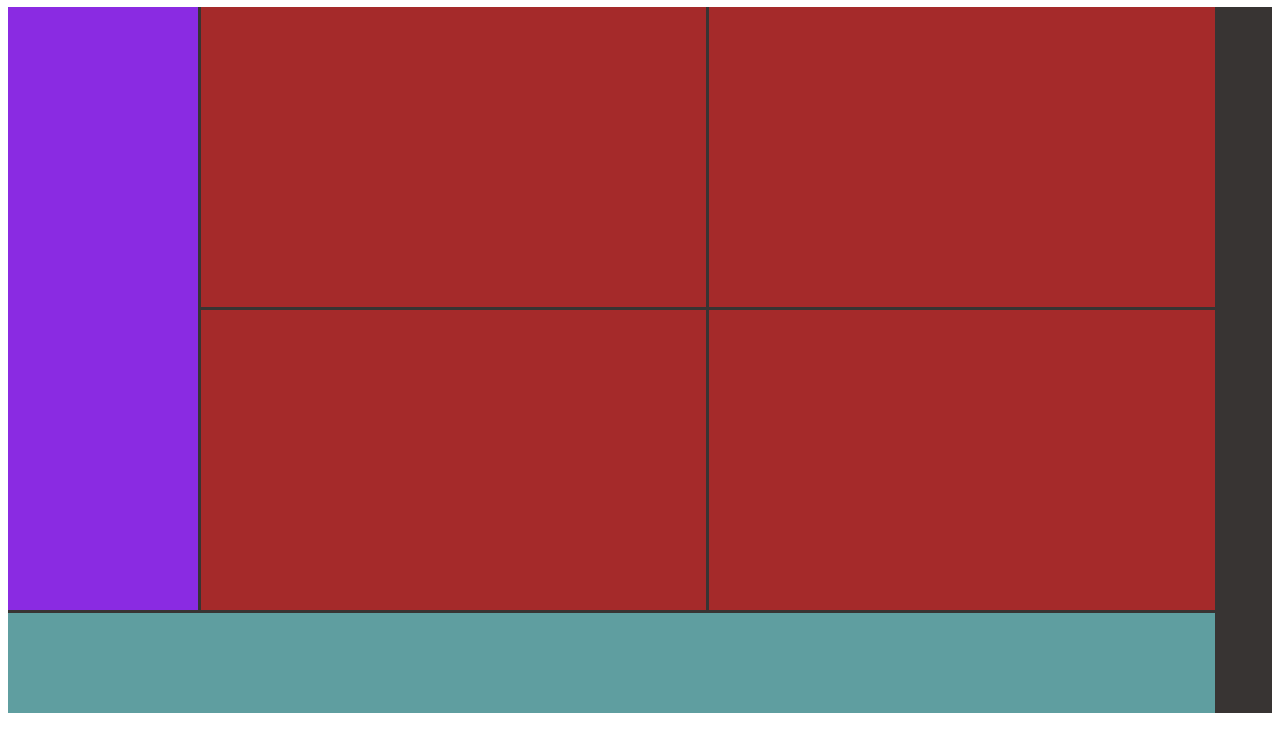
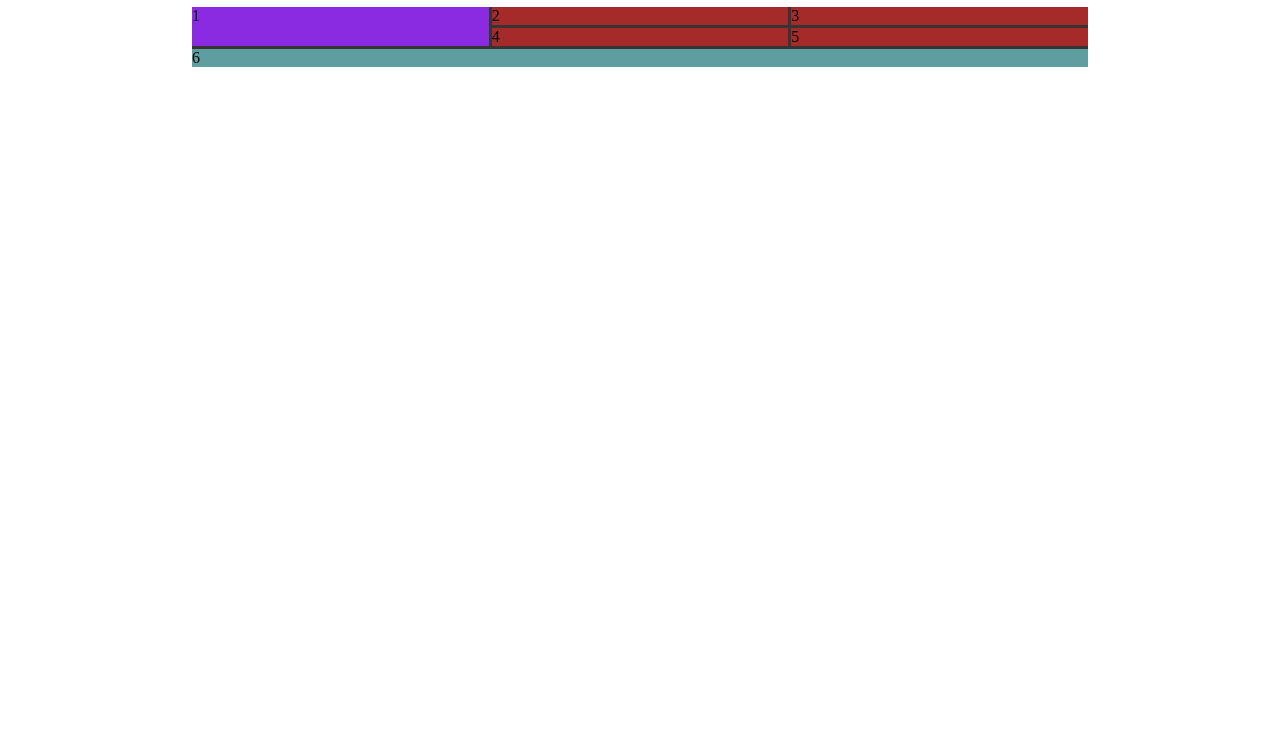
Before and after one commit to Ro007ny/senai-css-grid, a plain HTML site: page index.html in a window 1280 px wide. Shown: the part 73-821 px from the top of the page. Before the commit the page ends 800 px from the top, so only its background shows below. Drawn offline with Linux system fonts and the light colour scheme.

Commit message:
Replicando codigo do professor na pagina teste/index.html

```diff
--- a/css/main.css
+++ b/css/main.css
@@ -4,26 +4,38 @@
     --left-nav-color: rgb(30 59 139);
 }
 
+html, body {
+    height: 100%; /* Garantir que o html e o body ocupem 100% do viewport */
+    margin: 0;    /* Remover margens padrão */
+}
+body{
+    height: 100%;
+}
+.margin{
+align-self: center;
+width: 70%;
+height: 100%;
+margin: auto;
+}
+
 .container {
     background-color: var(--background-color);
     display: grid;
-    grid-template-columns: 15% 40% 40%; /* Definindo colunas corretamente */
-    grid-template-rows: 300px 300px 100px; /* Definindo linhas corretamente */
+    /* grid-template-columns: 20% 40% 40%;  */
+    /* grid-template-rows: 30% 30% 30%; */
     grid-template-areas:
         "nav post1 post2"
         "nav post3 post4"
         "footer footer footer"; /* Áreas definidas corretamente */
     gap: 3px;
-    width: 100% vw;
-    height: 100% vh;
 }
 
 .celula {
-    min-height: 40px;
+    height: 100%;
     background-color: aqua;
 }
 
-.celula:is(:nth-child(1), :nth-child(4)) {
+.celula:is(:nth-child(1)) {
     grid-area: nav;
     background-color: blueviolet;
 }
@@ -38,17 +50,17 @@
     background-color: brown;
 }
 
-.celula:is(:nth-child(5)) {
+.celula:is(:nth-child(4)) {
     grid-area: post3;
     background-color: brown;
 }
 
-.celula:is(:nth-child(6)) {
+.celula:is(:nth-child(5)) {
     grid-area: post4;
     background-color: brown;
 }
 
-.celula:is(:nth-child(7), :nth-child(8), :nth-child(9)) {
+.celula:is(:nth-child(6)) {
     grid-area: footer;
     background-color: cadetblue;
 }
--- a/index.html
+++ b/index.html
@@ -9,24 +9,23 @@
 </head>
 
 <body>
-    <h1>CSS - Grid</h1>
-    <div class="container">
-        <div class="celula"></div>
-        <div class="celula cel-cont">
-            <div class="inner-container">
+    <div class="margin">
+        <h1>CSS - Grid</h1>
+        <div class="container">
+            <div class="celula">1
+                <!-- <div class="inner-container">
                     <div class="inner-cel"></div>
                     <div class="inner-cel"></div>
                     <div class="inner-cel"></div>
                     <div class="inner-cel"></div>
+            </div> -->
             </div>
+            <div class="celula">2</div>
+            <div class="celula">3</div>
+            <div class="celula">4</div>
+            <div class="celula">5</div>
+            <div class="celula">6</div>
         </div>
-        <div class="celula"></div>
-        <div class="celula"></div>
-        <div class="celula"></div>
-        <div class="celula"></div>
-        <div class="celula"></div>
-        <div class="celula"></div>
-        <div class="celula"></div>
     </div>
 </body>
 
--- /dev/null
+++ b/teste/teste.css
@@ -0,0 +1,121 @@
+
+/* Reset de estilos */
+* {
+    margin: 0;
+    padding: 0;
+    box-sizing: border-box; /* Garante que padding e border são incluídos no tamanho total dos elementos */
+}
+
+body {
+    font-family: 'Segoe UI', Tahoma, Geneva, Verdana, sans-serif;
+    background-color: #393434; /* Cor de fundo do site */
+    color: #fff; /* Cor do texto */
+    line-height: 1.6; /* Espaçamento entre linhas de texto */
+    width: 100%;
+    height: 100%;
+}
+
+
+header {
+    display: flex; /* Usando Flexbox para organizar os itens do cabeçalho */
+    justify-content: space-between; /* Espaçamento entre logo e menu */
+    align-items: center; /* Alinhamento vertical */
+    width: 100%;
+    height: 70px;
+    padding: 10px;
+    background-color: #333; /* Cor de fundo do cabeçalho */
+    box-shadow: 0px 5px 20px black; /* Sombra para destacar o cabeçalho */
+}
+
+.logo {
+    width: 45px;
+    height: 45px;
+    background-color: #ccc;
+    border-radius: 10px; /* Bordas arredondadas para o logo */
+}
+
+.menu {
+    list-style: none; /* Remove marcadores da lista */
+    display: flex; /* Menu horizontal */
+}
+
+.menu li a {
+    color: #fff; /* Cor do texto dos links */
+    text-decoration: none; /* Remove sublinhado dos links */
+    padding: 10px 20px;
+    border-radius: 20px;
+    margin-left: 10px;
+}
+
+.menu li a:hover {
+    background-color: #6a6969; /* Cor de fundo ao passar o mouse */
+}
+
+
+.container {
+    max-width: 1200px; /* Limita a largura máxima do contêiner */
+    margin: 0 auto; /* Centraliza o contêiner */
+    display: grid; /* Ativa o grid layout */
+    grid-template-columns: 0.7fr 1fr 1fr; /* Define 3 colunas, a primeira menor */
+    grid-template-rows: auto auto auto; /* Altura automática para cada linha */
+    grid-template-areas:
+        "sidenav item1 item2"
+        "sidenav item3 item4"
+        "footer footer footer"; /* Define as áreas nomeadas para cada elemento */
+    gap: 20px; /* Espaçamento entre as áreas do grid */
+    padding: 20px;
+    border: 1px solid #fff; /* Bordas para destacar o contêiner */
+}
+
+
+.sidenav {
+    grid-area: sidenav; /* Define a área do grid que a barra lateral ocupará */
+    background-color: #1E3A8A; /* Fundo azul escuro */
+    color: #F0F4FF; /* Cor do texto em azul claro */
+    border-radius: 20px; /* Bordas arredondadas */
+    padding: 20px;
+}
+
+
+.item:nth-child(2) { grid-area: item1; }
+.item:nth-child(3) { grid-area: item2; }
+.item:nth-child(4) { grid-area: item3; }
+.item:nth-child(5) { grid-area: item4; }
+
+.item {
+    background-color: #ccc;
+    border-radius: 20px; /* Arredonda os cantos do item */
+    display: flex; /* Organiza o conteúdo do item como um flex container */
+    flex-direction: column;
+    align-items: center;
+    justify-content: center;
+}
+
+
+.footer {
+    grid-area: footer;
+    background-color: #6a6969;
+    border-radius: 20px;
+    text-align: center;
+    padding: 30px; /* Aumenta o tamanho do rodapé */
+}
+
+.footer h3 {
+    margin-bottom: 15px;
+}
+
+.footer p {
+    margin-bottom: 15px;
+}
+
+.footer .social-icons {
+    display: flex; /* Organiza os ícones de redes sociais em linha */
+    justify-content: center; /* Centraliza os ícones */
+    gap: 15px; /* Espaçamento entre os ícones */
+}
+
+.footer .social-icons img {
+    width: 30px;
+    height: 30px;
+    border-radius: 50%; /* Ícones arredondados */
+}
```
Also changed, not shown: teste/index.html (added, +57 -0 lines), images/facebook-13.png (added).
